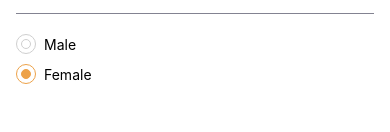
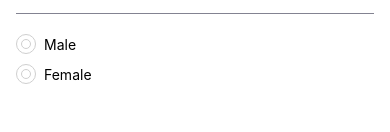
Before and after one commit to Rakibul-Hasan-max/note-app, a React Native app: screen /Signup in a window 390 px wide. Shown: the part 386-518 px from the top of the page. Built offline with nearby package versions, Linux system fonts and the light colour scheme.

Commit message:
signup page design done

```diff
--- a/src/screens/signup.jsx
+++ b/src/screens/signup.jsx
@@ -1,19 +1,15 @@
 import React from "react";
-import {
-  View,
-  Text,
-  Image,
-  TextInput,
-  StyleSheet,
-  Pressable,
-} from "react-native";
+import { useState } from "react";
+import { View, Text, TextInput, StyleSheet, Pressable } from "react-native";
 import { SafeAreaView } from "react-native-safe-area-context";
 import Button from "../components/Button";
 import { colors } from "../theme/colors";
 import { spacing } from "../theme/spacing";
 
+const genderOptions = ["Male", "Female"];
+
 export default function Signup() {
-  const selected = true;
+  const [gender, setGender] = useState(null);
 
   return (
     <SafeAreaView>
@@ -27,15 +23,21 @@ export default function Signup() {
         />
         <TextInput placeholder="Phone" style={styles.input} />
         <TextInput placeholder="Age" style={styles.input} />
-        <Pressable style={styles.radioContainer}>
-          <View style={styles.outerCircle}>
-            <View style={styles.innerCircle} />
-          </View>
-          <Text style={styles.radioText}>Male</Text>
-        </Pressable>
-        <Pressable style={styles.radioContainer}>
+
+        {/* radio button selection */}
+        {genderOptions.map((option) => {
+          const selected = option === gender;
+          return (
+            <Pressable
+              onPress={() => setGender(option)}
+              key={option}
+              style={styles.radioContainer}
+            >
               <View
-            style={[styles.outerCircle, selected && styles.selectedOuterCircle]}
+                style={[
+                  styles.outerCircle,
+                  selected && styles.selectedOuterCircle,
+                ]}
               >
                 <View
                   style={[
@@ -44,8 +46,11 @@ export default function Signup() {
                   ]}
                 />
               </View>
-          <Text style={styles.radioText}>Female</Text>
+              <Text style={styles.radioText}>{option}</Text>
             </Pressable>
+          );
+        })}
+
         <Button
           title={"Sign Up"}
           customStyles={{ alignSelf: "center", marginTop: spacing[10] }}
```
Lines whose indentation alone changed are shown as unchanged.
